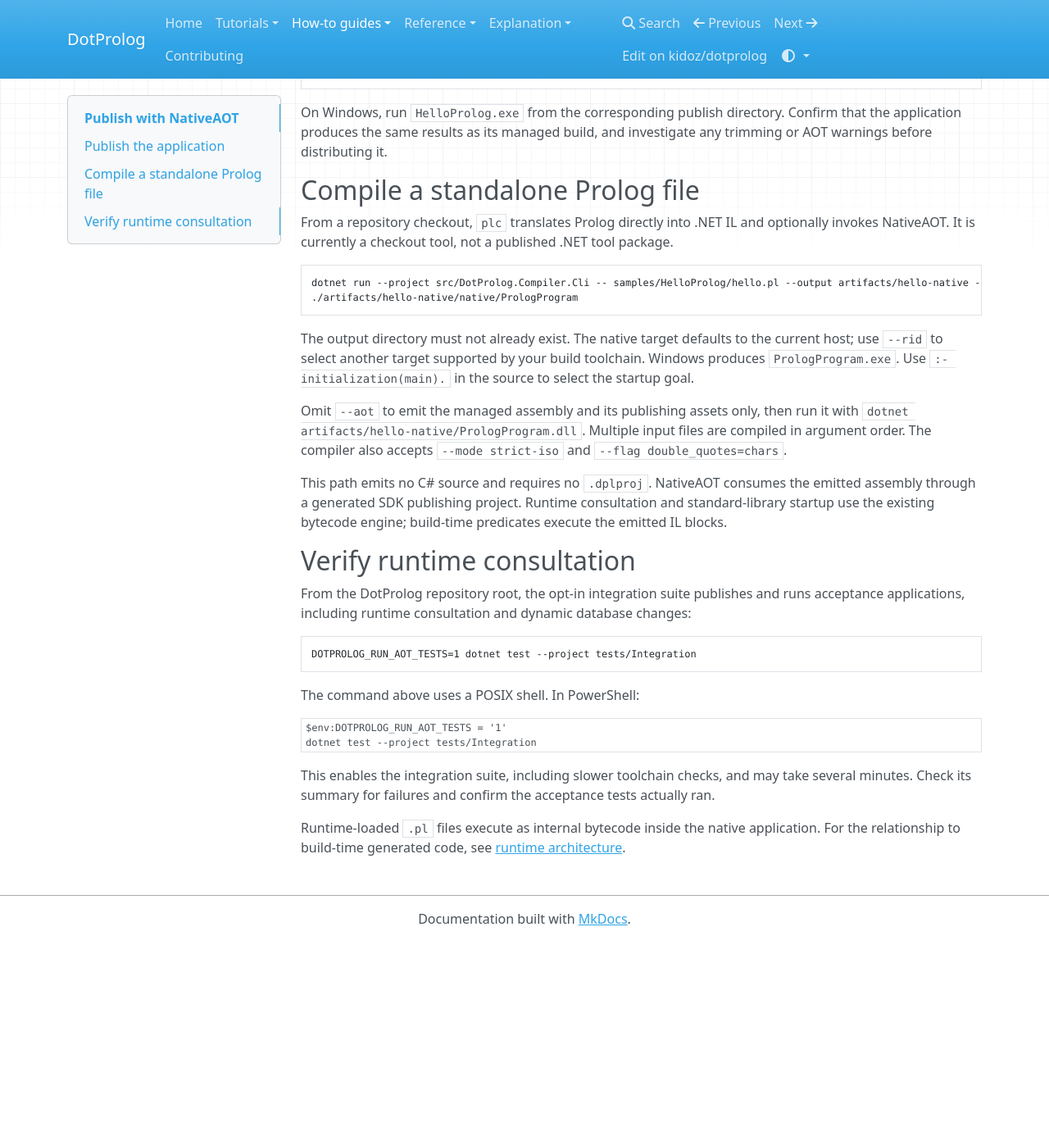
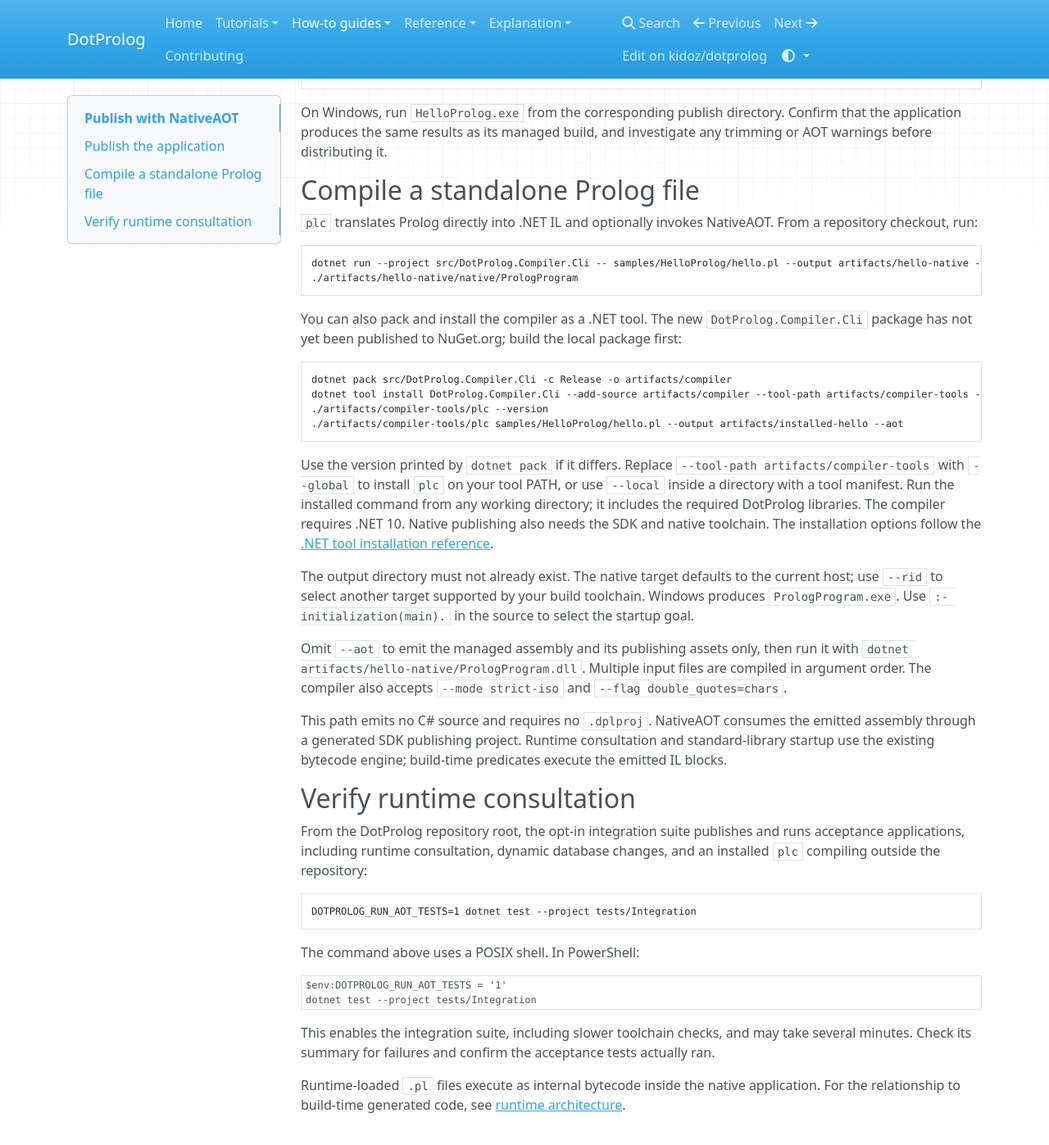
Before and after one commit to kidoz/dotprolog, an MkDocs documentation site: the page built from docs/how-to/publish-nativeaot.md, in a window 1280 px wide and 1400 px high, scrolled down 472 px. Shown: the top 1397 px of the window at 82% size. Built offline with MkDocs 1.6.1, drawn with Linux system fonts in a browser that asks for light colours; nearby versions of some CDN libraries; before the commit the page ends 1621 px from its top, so only the background shows below that.

Commit message:
Document standalone compiler installation and version reporting

````diff
--- a/docs/how-to/publish-nativeaot.md
+++ b/docs/how-to/publish-nativeaot.md
@@ -28,13 +28,29 @@ warnings before distributing it.
 
 ## Compile a standalone Prolog file
 
-From a repository checkout, `plc` translates Prolog directly into .NET IL and optionally invokes
-NativeAOT. It is currently a checkout tool, not a published .NET tool package.
+`plc` translates Prolog directly into .NET IL and optionally invokes NativeAOT. From a repository
+checkout, run:
 
 ```console
 dotnet run --project src/DotProlog.Compiler.Cli -- samples/HelloProlog/hello.pl --output artifacts/hello-native --aot
 ./artifacts/hello-native/native/PrologProgram
 ```
+
+You can also pack and install the compiler as a .NET tool. The new `DotProlog.Compiler.Cli` package
+has not yet been published to NuGet.org; build the local package first:
+
+```console
+dotnet pack src/DotProlog.Compiler.Cli -c Release -o artifacts/compiler
+dotnet tool install DotProlog.Compiler.Cli --add-source artifacts/compiler --tool-path artifacts/compiler-tools --version 0.14.2
+./artifacts/compiler-tools/plc --version
+./artifacts/compiler-tools/plc samples/HelloProlog/hello.pl --output artifacts/installed-hello --aot
+```
+
+Use the version printed by `dotnet pack` if it differs. Replace `--tool-path artifacts/compiler-tools`
+with `--global` to install `plc` on your tool PATH, or use `--local` inside a directory with a tool
+manifest. Run the installed command from any working directory; it includes the required DotProlog
+libraries. The compiler requires .NET 10. Native publishing also needs the SDK and native toolchain.
+The installation options follow the [.NET tool installation reference](https://learn.microsoft.com/dotnet/core/tools/dotnet-tool-install).
 
 The output directory must not already exist. The native target defaults to the current host;
 use `--rid` to select another target supported by your build toolchain. Windows produces
@@ -51,7 +67,8 @@ use the existing bytecode engine; build-time predicates execute the emitted IL b
 ## Verify runtime consultation
 
 From the DotProlog repository root, the opt-in integration suite publishes and runs acceptance
-applications, including runtime consultation and dynamic database changes:
+applications, including runtime consultation, dynamic database changes, and an installed `plc`
+compiling outside the repository:
 
 ```console
 DOTPROLOG_RUN_AOT_TESTS=1 dotnet test --project tests/Integration
````
Also changed, not shown: README.md (+20 -1 lines).
